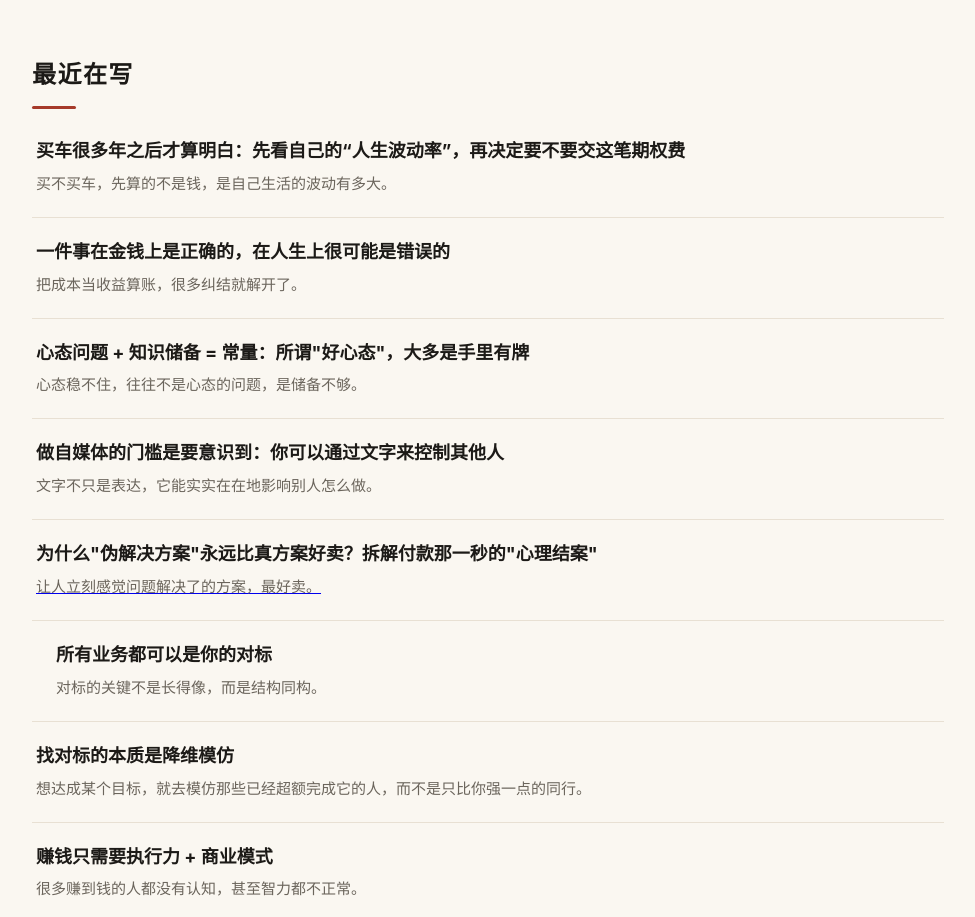
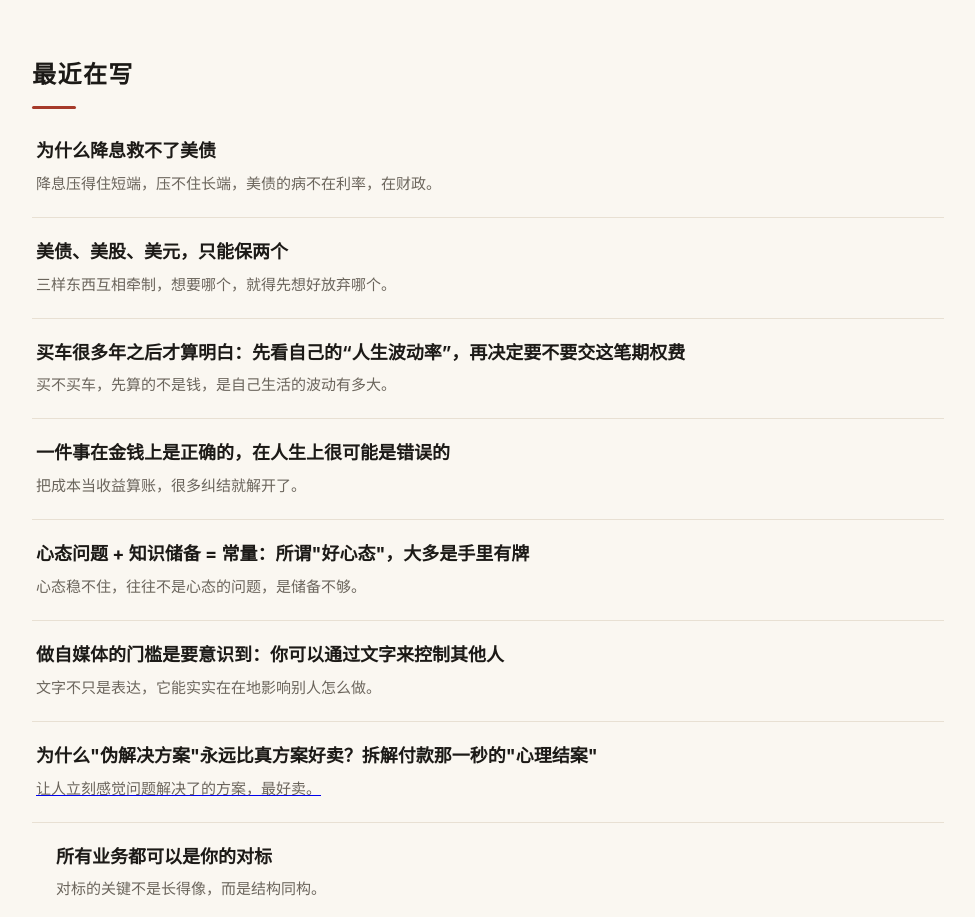
Before and after one commit to rayeason18/rayeason18.github.io, a plain HTML site: page index.html in a window 1280 px wide. Shown: the part 1014-1931 px from the top of the page, without its empty margins (152-1127 px from the left). Drawn offline with Linux system fonts and the light colour scheme.

Commit message:
Add 2026-11-27 and 2026-11-28 articles

```diff
--- a/index.html
+++ b/index.html
@@ -217,6 +217,18 @@
     <section>
       <h2>最近在写</h2>
       <div class="articles">
+        <div class="article">
+          <div>
+            <h3><a href="https://mp.weixin.qq.com/s/XVd3TgwBFeyLWlG8zFDyUg" target="_blank" rel="noopener">为什么降息救不了美债</a></h3>
+            <p>降息压得住短端，压不住长端，美债的病不在利率，在财政。</p>
+          </div>
+        </div>
+        <div class="article">
+          <div>
+            <h3><a href="https://mp.weixin.qq.com/s/E8Sh8cy62HS-J-H0D43Kpg" target="_blank" rel="noopener">美债、美股、美元，只能保两个</a></h3>
+            <p>三样东西互相牵制，想要哪个，就得先想好放弃哪个。</p>
+          </div>
+        </div>
                 <div class="article">
                           <div>
                                       <h3><a href="https://mp.weixin.qq.com/s/bJX3578ZjeVFRl7HC4lkqQ" target="_blank" rel="noopener">买车很多年之后才算明白：先看自己的“人生波动率”，再决定要不要交这笔期权费</a></h3>
```
